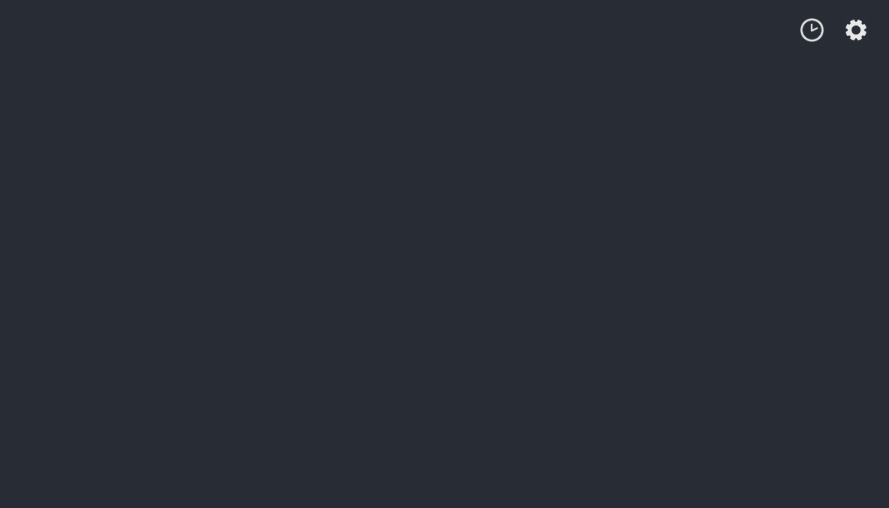
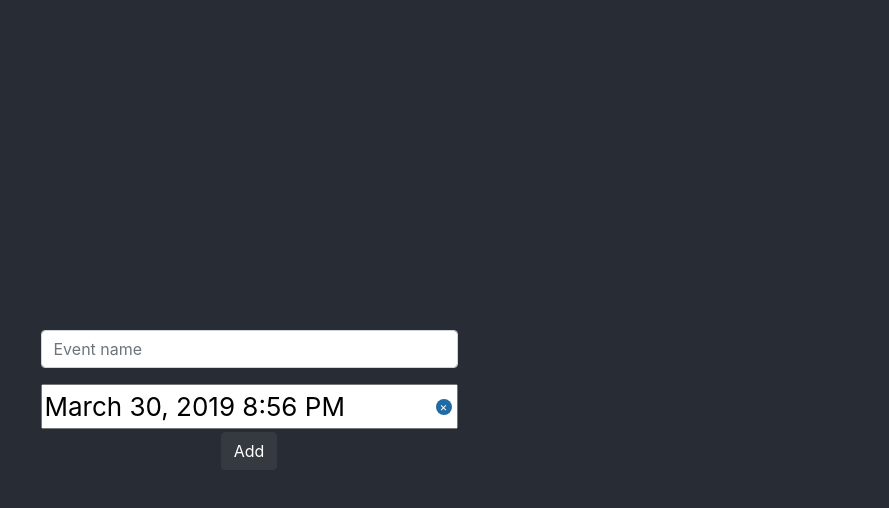
Before and after one commit to ppoppler/Timebomb, a React (Create React App) app in the folder timebomb/: page / in a window 1280 px wide. Shown: the top 508 px of the page, without its empty margins (391-1280 px from the left). Built offline with nearby package versions, Linux system fonts and the light colour scheme.

Commit message:
AddCounter page

```diff
--- a/timebomb/package.json
+++ b/timebomb/package.json
@@ -4,8 +4,10 @@
   "private": true,
   "dependencies": {
     "bootstrap": "^4.3.1",
+    "moment": "^2.24.0",
     "react": "^16.8.6",
     "react-bootstrap": "^1.0.0-beta.6",
+    "react-datepicker": "^2.3.0",
     "react-dom": "^16.8.6",
     "react-scripts": "2.1.8"
   },
--- a/timebomb/src/App.js
+++ b/timebomb/src/App.js
@@ -1,6 +1,7 @@
 import React, { Component } from 'react';
 import logo from './logo.svg';
 import HomePage from './HomePage';
+import AddC from './Components/AddCounter';
 import './App.css';
 
 
@@ -9,7 +10,7 @@ class App extends Component {
     return (
       <div className="App">
         <header className="App-header">
-          <HomePage/>
+          <AddC/>
         </header>
       </div>
     );
--- /dev/null
+++ b/timebomb/src/Components/AddCounter.jsx
@@ -0,0 +1,52 @@
+import React, {Component} from 'react';
+import {Form, Button} from 'react-bootstrap';
+import DatePicker from 'react-datepicker';
+import "react-datepicker/dist/react-datepicker.css";
+
+
+/**
+ * Prompts the user to add another counter
+ */
+export default class AddCounter extends Component {
+    constructor(props) {
+        super(props);
+        this.state = {
+          endDate: new Date()
+        };
+        this.handleChange = this.handleChange.bind(this);
+      }
+
+      handleChange(date) {
+        this.setState({
+          endDate: date
+        });
+      }
+
+    render(){
+        return(
+            <div>
+            <Form>
+                <Form.Group>
+                <Form.Control type="text" placeholder="Event name"/>
+                </Form.Group>
+            </Form>
+            <DatePicker
+                className = "dateForm"
+                selected={this.state.endDate}
+                onChange={this.handleChange}
+                timeInputLabel="Time:"
+                showTimeInput
+                timeIntervals={30}
+                isClearable={true}
+                withPortal
+                timeCaption="Time"
+                placeholderText="Click to select a date"
+                dateFormat="MMMM d, yyyy h:mm aa"
+            />
+            <Button variant="dark" type="submit">
+            Add
+            </Button>
+            </div>
+        )
+    }
+}
```
Also changed, not shown: timebomb/src/Components/Form.jsx (deleted), 1 other file (tests, documents, lock files or other folders).
